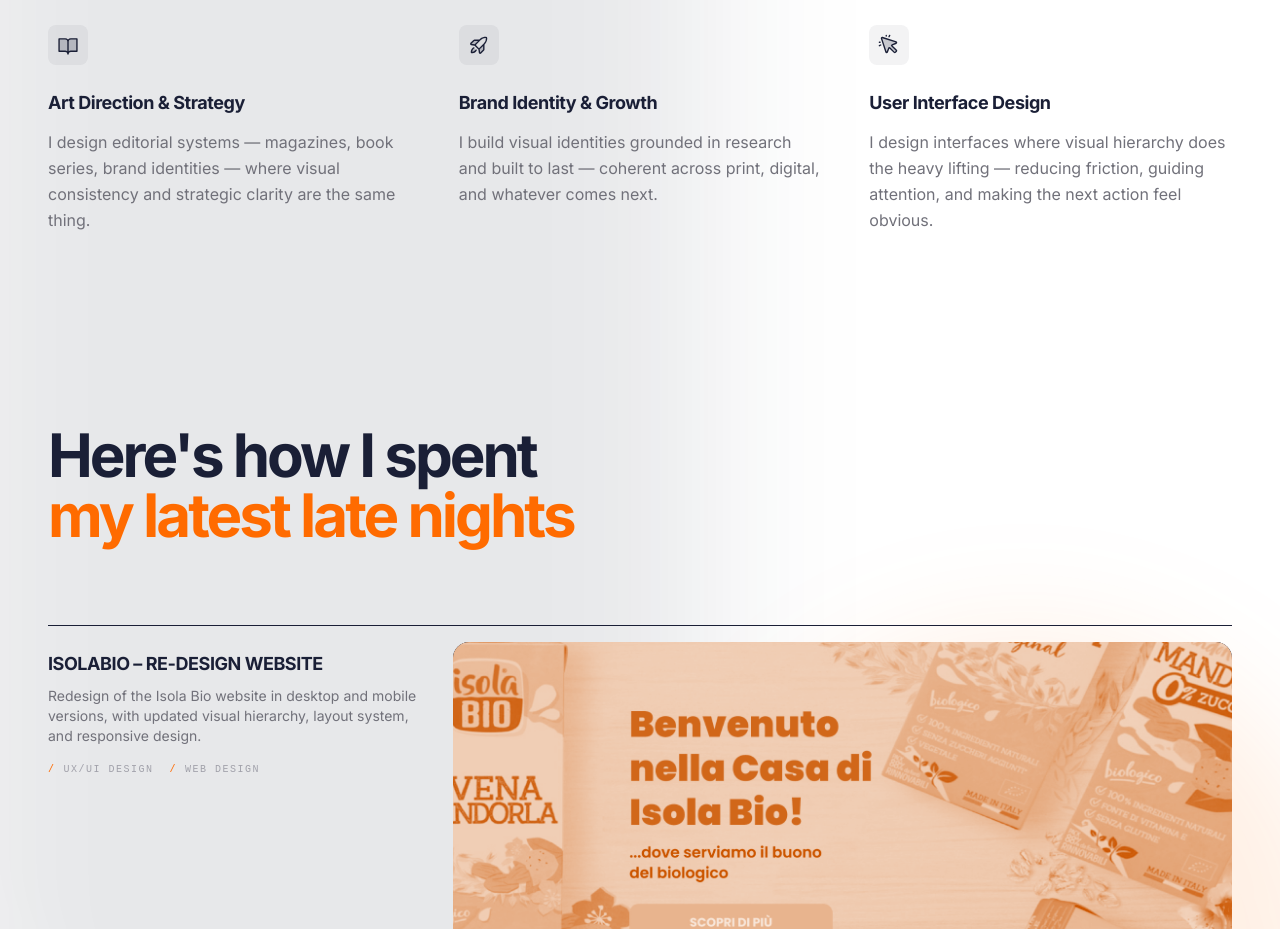
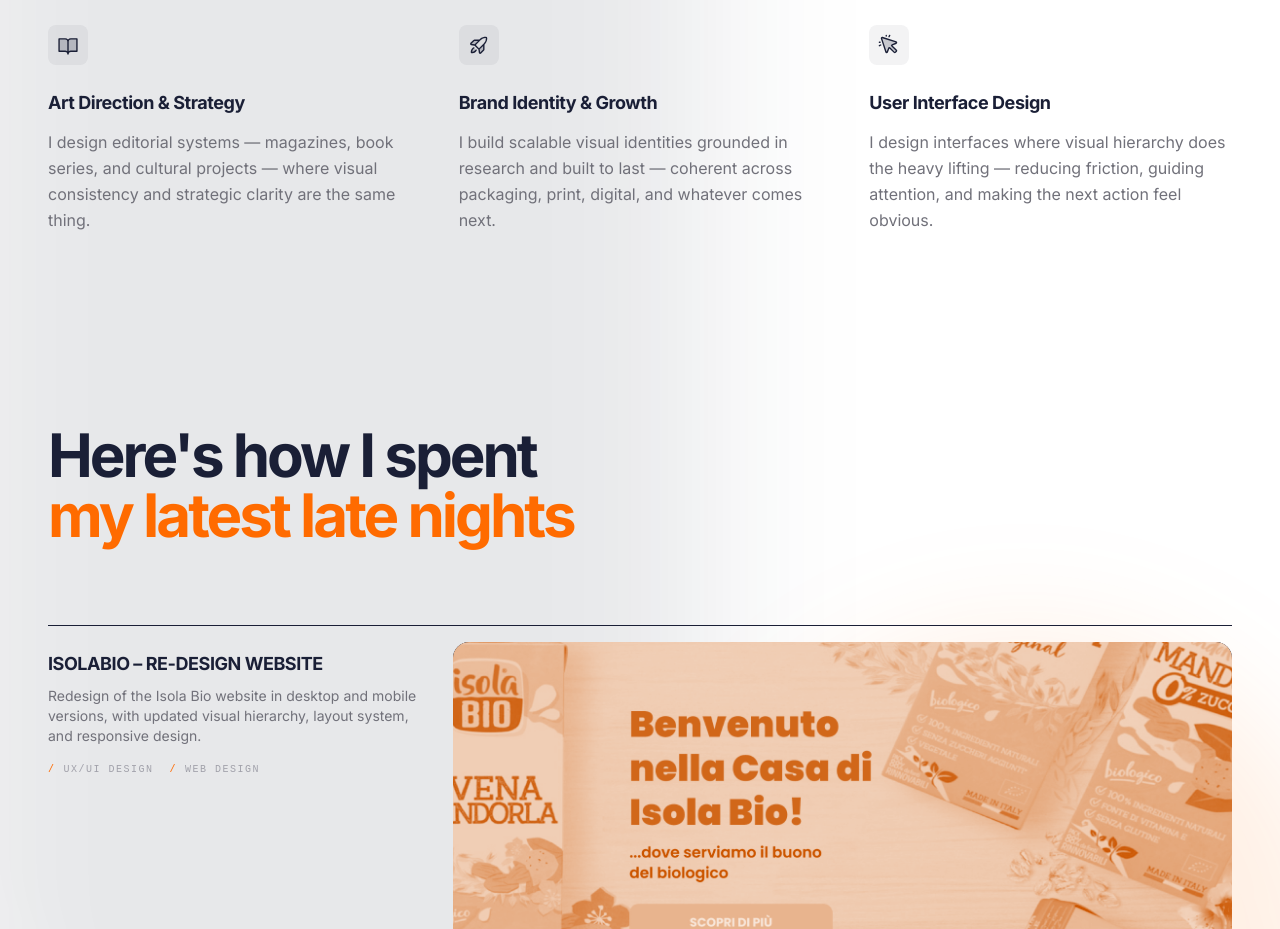
Before and after one commit to AlbertoScalia/portfolio, a React (Vite) app: page /#/ in a window 1280 px wide. Shown: the part 1040-1969 px from the top of the page. Built offline with nearby package versions, Linux system fonts and the light colour scheme.

Commit message:
Update copywriting

```diff
--- a/src/components/ServicesBento.jsx
+++ b/src/components/ServicesBento.jsx
@@ -24,12 +24,12 @@
     const services = [
         {
             title: "Art Direction & Strategy",
-            description: "I design editorial systems — magazines, book series, brand identities — where visual consistency and strategic clarity are the same thing.",
+            description: "I design editorial systems — magazines, book series, and cultural projects — where visual consistency and strategic clarity are the same thing.",
             icon: BookOpen
         },
         {
             title: "Brand Identity & Growth",
-            description: "I build visual identities grounded in research and built to last — coherent across print, digital, and whatever comes next.",
+            description: "I build scalable visual identities grounded in research and built to last — coherent across packaging, print, digital, and whatever comes next.",
             icon: RocketLaunch
         },
         {
```
Also changed, not shown: 1 other file (tests, documents, lock files or other folders).
